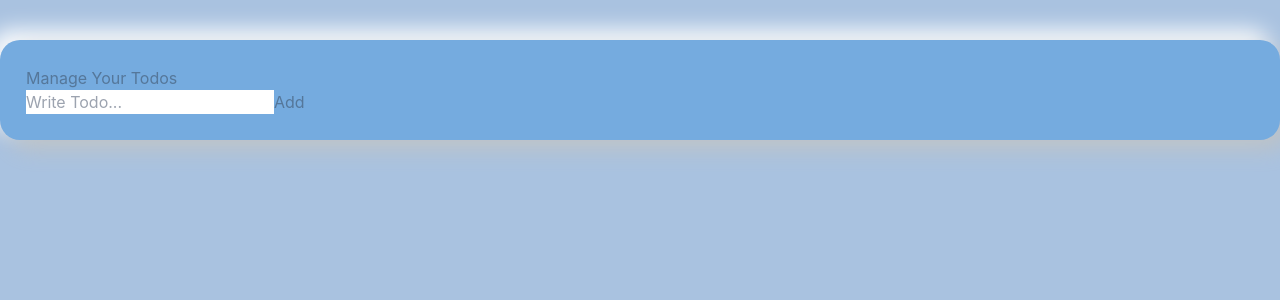
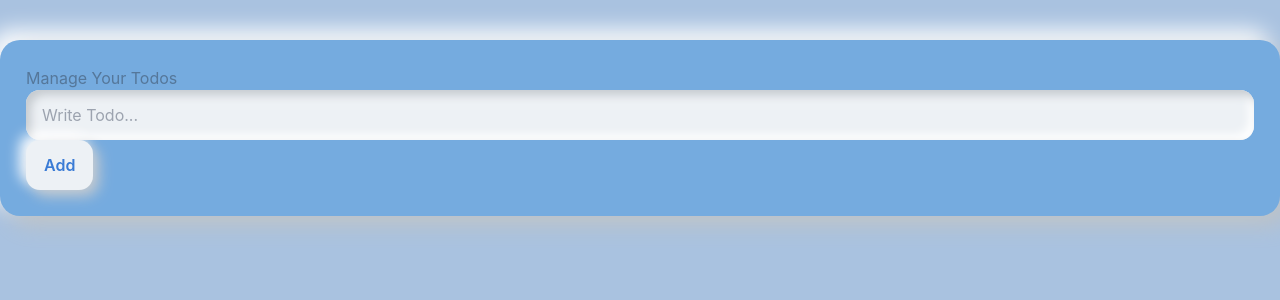
Before and after one commit to Fit-akhand/Todo-App, a React (Vite) app: page / in a window 1280 px wide. Shown: the top 300 px of the page. Built offline with nearby package versions, Linux system fonts and the light colour scheme.

Commit message:
refactor TodoForm component for improved code consistency and readability

```diff
--- a/src/components/ToDoForm.jsx
+++ b/src/components/ToDoForm.jsx
@@ -2,30 +2,30 @@ import { useState } from "react";
 import { UseTodo } from "../contexts";
 
 function TodoForm() {
+  const [todo, setTodo] = useState("");
 
-    const [todo,setTodo] = useState("");
-
-    const{addTodo} = UseTodo()
+  const { addTodo } = UseTodo();
 
   const add = (e) => {
-        e.preventDefault()
+    e.preventDefault();
 
-        if(!todo) return;
+    if (!todo) return;
 
-        addTodo({ todo , completed : false })
-        setTodo("")
-    }
+    addTodo({ todo, completed: false });
+    setTodo("");
+  };
 
   return (
-        <form onSubmit={add} className="flex">
+    <form onSubmit={add} className="flex gap-2">
       <input
         type="text"
         placeholder="Write Todo..."
-                className="w-full border border-black/10 rounded-l-lg px-3 outline-none duration-150 bg-white/20 py-1.5"
+        className="todo-input w-full"
         value={todo}
         onChange={(e) => setTodo(e.target.value)}
       />
-            <button type="submit" className="rounded-r-lg px-3 py-1 bg-green-600 text-white shrink-0">
+
+      <button type="submit" className="add-btn px-4 py-2">
         Add
       </button>
     </form>
```
Lines whose indentation alone changed are shown as unchanged.
